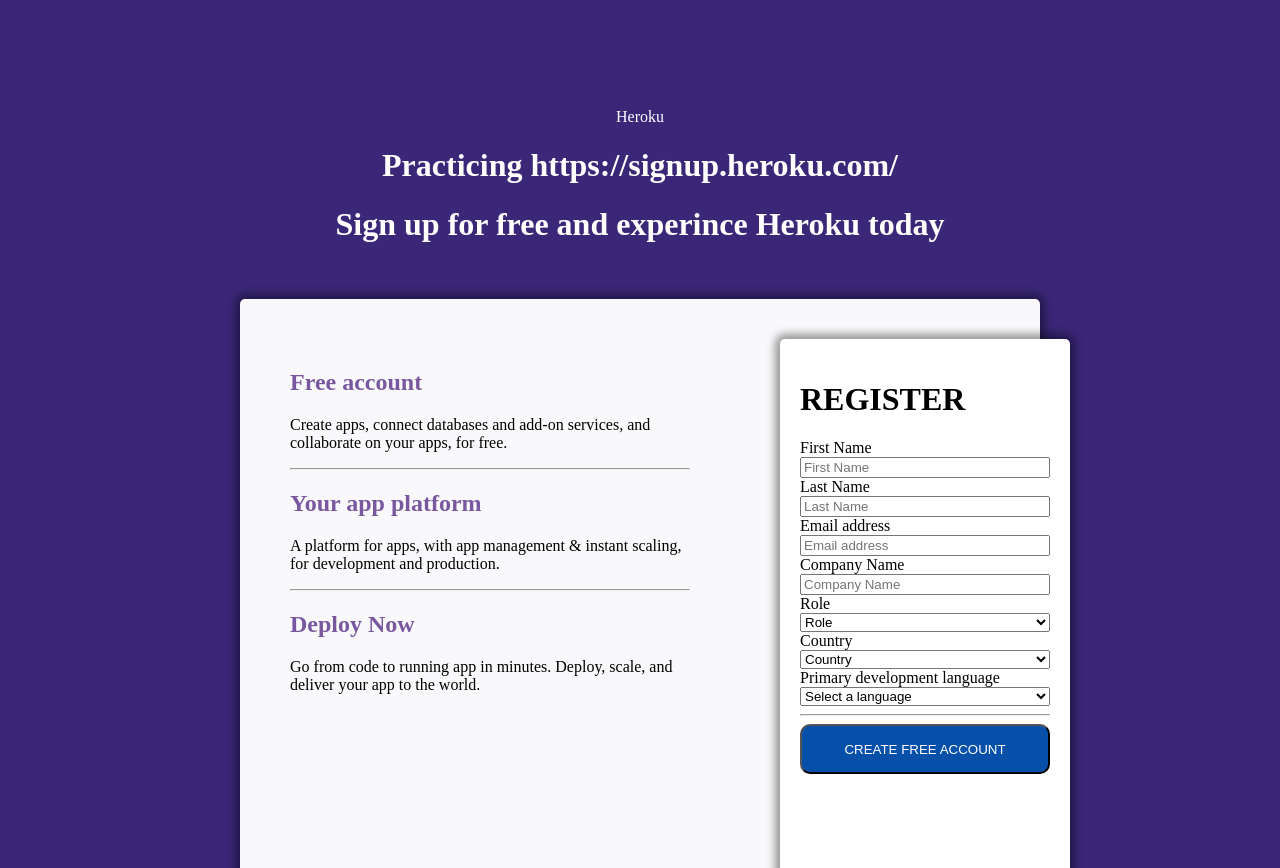
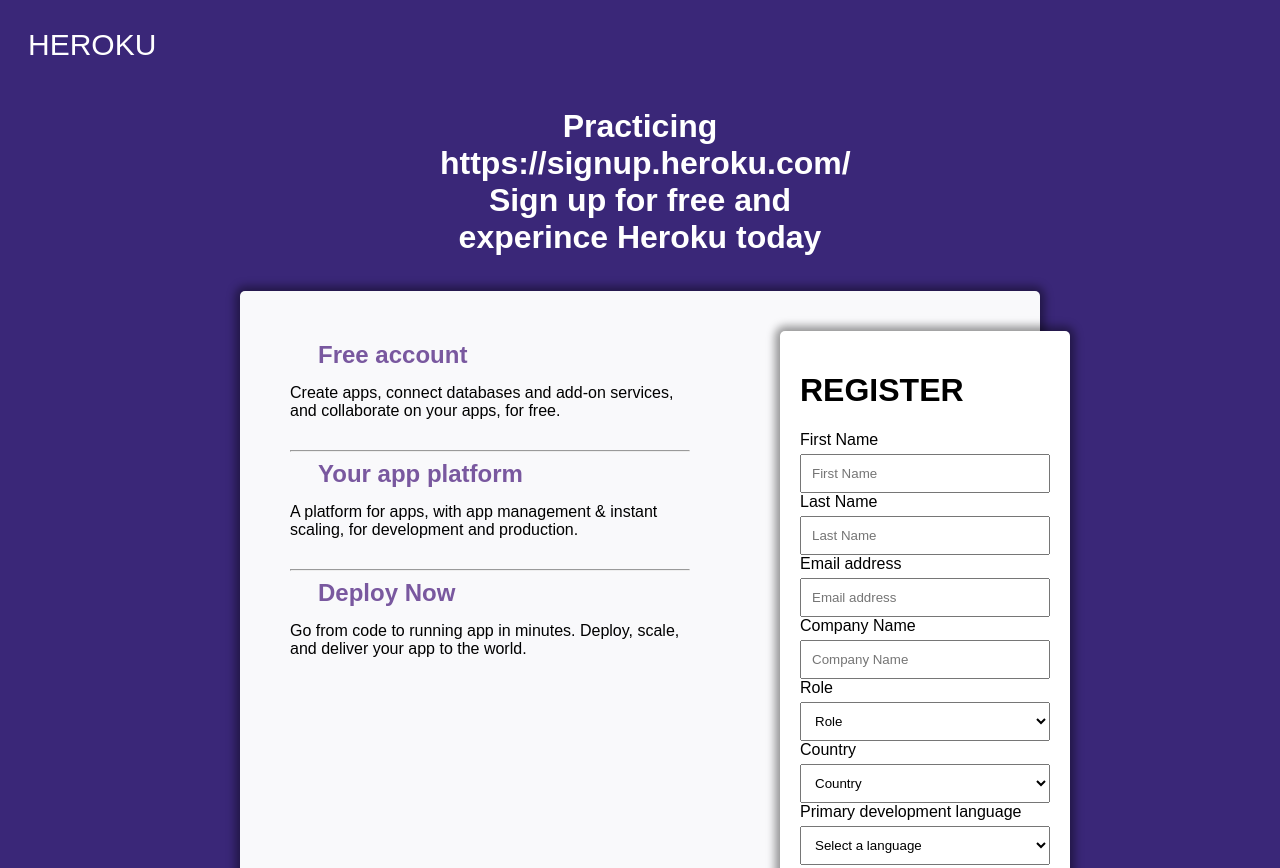
Before and after one commit to yohanmoon/MSSA_ProjectWeek_Day2_HTML, a plain HTML site: page index.html in a window 1280 px wide. Shown: the top 868 px of the page. Drawn offline with Linux system fonts and the light colour scheme.

Commit message:
added more css

```diff
--- a/index.html
+++ b/index.html
@@ -8,10 +8,11 @@
 <body>
 
 <form >
+    <div class="wrapper">
     <div class="header-main">
-        <a>Heroku</a>
+        <a class="header-logo">HEROKU</a>
         <h1>Practicing https://signup.heroku.com/</h1>
-        <h1 > Sign up for free and experince Heroku today</h1>
+        <h1> Sign up for free and experince Heroku today</h1>
 
     </div>
 
@@ -51,21 +52,21 @@
             <div>
                 <label>Role</label>
                 <select placeholder="Role" id="RoleInput" required>
-                    <option>Role</option>
+                    <option value="">Role</option>
                     <option value="Student"> Student</option>
                 </select>
             </div>
             <div>
                 <label>Country</label>
                 <select placeholder="Country" id="CountryInput" required>
-                    <option>Country</option>
+                    <option value="">Country</option>
                     <option value="USA">USA</option>
                 </select>
             </div>
             <div>
                 <label>Primary development language</label>
                 <select placeholder="Select a language" id="LanguageInput" required>
-                    <option>Select a language</option>
+                    <option value="">Select a language</option>
                     <option value="C#">C#</option>
                 </select>
             </div>
@@ -76,33 +77,13 @@
             </div>
         </div>
     </div>
+    </div>
 
 
 
 
 </form>
 
-<script>
-function getInputValue() {
-
-    let a = document.getElementById("FirstNameInput").value;
-    let b= document.getElementById("LastNameInput").value;
-    let c=document.getElementById("EmailInput").value;
-    let d=document.getElementById("CompanyInput").value;
-    let e= document.getElementById("RoleInput").value;
-    let f=document.getElementById("CountryInput").value;
-    let g=document.getElementById("LanguageInput").value;
-
-        alert("First Name : "+ a+
-    "\n Last Name : " +b +
-    "\n Email : " +c +
-    "\n Compnay : " +d +
-    "\n Role : " +e+
-    "\n Country : " +f+
-    "\n Language : " +g );
-
-
-}
-</script>
+<script src="submit.js"></script>
 </body>
 </html>
--- a/style.css
+++ b/style.css
@@ -1,15 +1,36 @@
-div.header-main{
- text-align: center;
+.header-main{
+
  padding: 100px 0 35px;
  position: relative;
  color: white;
 }
 
+.header-main h1{
+    margin: auto;
+    max-width: 400px;
+    text-align: center;
+}
 
+.header-logo{
+    position: absolute;
+    width: 150px;
+    height: 42px;
+    display: block;
+    top: 20px;
+    font-size: 30px;
+}
 body{
     background-color:#3A2778 ;
+    font-family: Arial, Helvetica, sans-serif;
 }
-div.signup-content{
+
+div h2{
+    margin: 0px 28px 15px;
+}
+div p{
+    margin: 0px 0px 30px;
+}
+.signup-content{
     position: relative;
     display: inline-block;
     top: 50%;
@@ -24,10 +45,10 @@ div.signup-content{
        box-shadow: 0px 0px 8px 5px rgba(0, 0, 0, .4);
 
 }
-div.signup-info h2{
+.signup-info h2{
 color: #79589F;
 }
-div.signup-info{
+.signup-info{
     position: relative;
     display: inline-block;
         width:400px;
@@ -36,7 +57,7 @@ div.signup-info{
 
 }
 
-div.registerform{
+.registerform{
     position:absolute;
     top:40px;
     right: -30px;
@@ -51,13 +72,18 @@ div.registerform{
 
 
 }
-div.registerform select{
+.registerform label{
+    padding: 0px 0px 5px;
+    display: block;
+}
+
+.registerform select{
     width: 250px;
-
+    padding: 10px
 }
-div.registerform input{
+.registerform input{
     width: 250px;
-
+    padding: 10px
 }
 
 .submitBtn{
@@ -67,3 +93,7 @@ div.registerform input{
     height: 50px;
     width: 250px;
 }
+.wrapper{
+    padding-left: 20px;
+    padding-right: 20px;
+}
--- /dev/null
+++ b/submit.js
@@ -0,0 +1,22 @@
+function getInputValue() {
+
+
+
+    let a = document.getElementById("FirstNameInput").value;
+    let b= document.getElementById("LastNameInput").value;
+    let c=document.getElementById("EmailInput").value;
+    let d=document.getElementById("CompanyInput").value;
+    let e= document.getElementById("RoleInput").value;
+    let f=document.getElementById("CountryInput").value;
+    let g=document.getElementById("LanguageInput").value;
+
+        alert("First Name : "+ a+
+    "\n Last Name : " +b +
+    "\n Email : " +c +
+    "\n Compnay : " +d +
+    "\n Role : " +e+
+    "\n Country : " +f+
+    "\n Language : " +g );
+
+
+}
```
Also changed, not shown: Image/Capture1.PNG (added).
